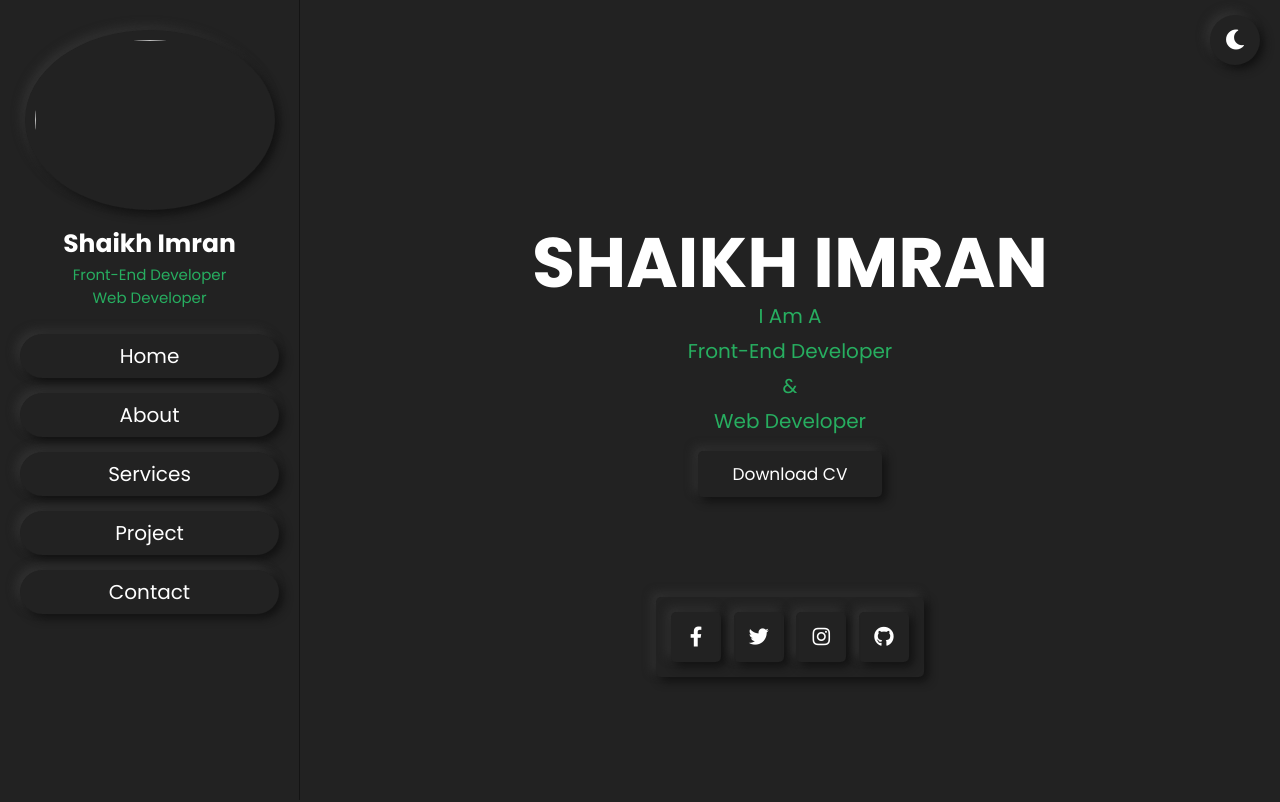
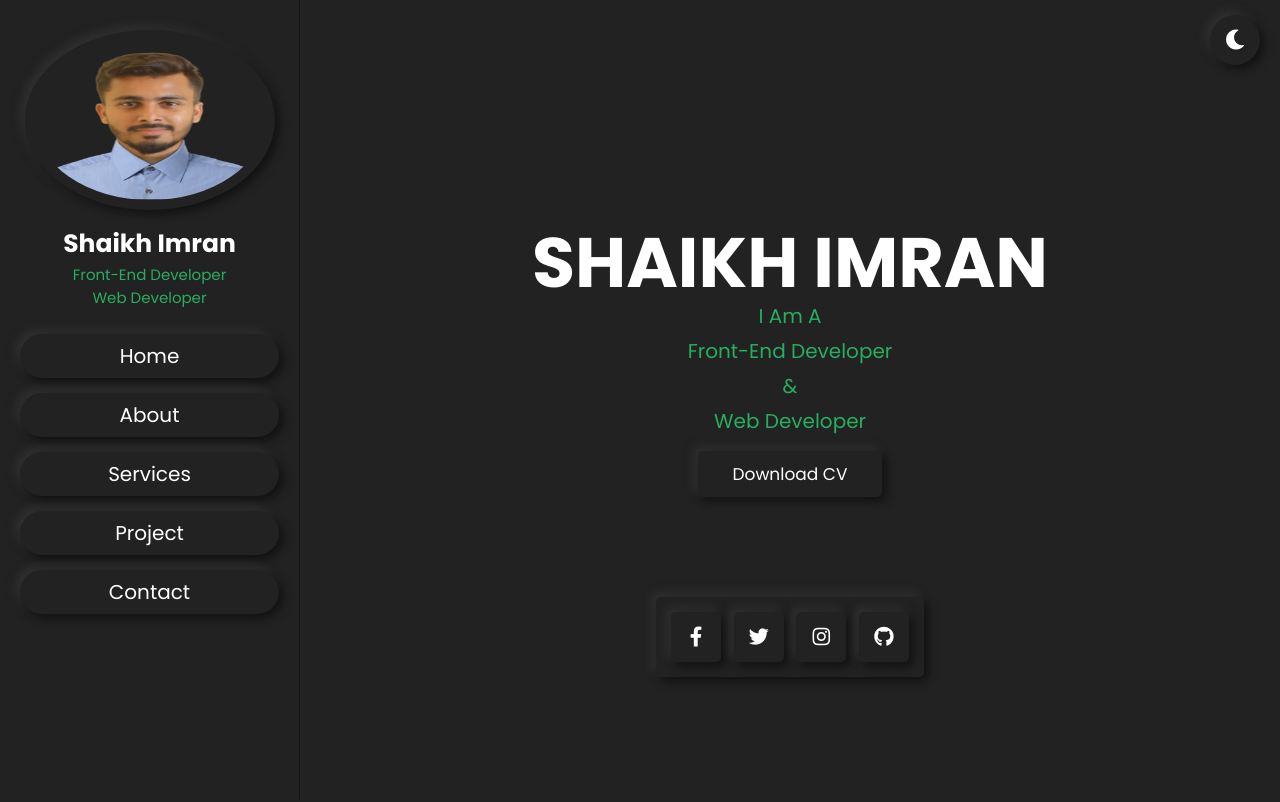
Before and after one commit to skimran-07/skiportfolio, a plain HTML site: page index.html in a window 1280 px wide. Shown: the top 802 px of the page. Drawn offline with Linux system fonts and the light colour scheme.

Commit message:
New profile

```diff
--- a/index.html
+++ b/index.html
@@ -22,7 +22,7 @@
     <header class="header">
 
         <div class="user">
-            <img src="image/user-img.png" alt="">
+            <img src="image/user.img.png" alt="">
             <h3>Shaikh Imran</h3>
             <p>Front-End Developer</p>
             <p>Web Developer</p>
```
